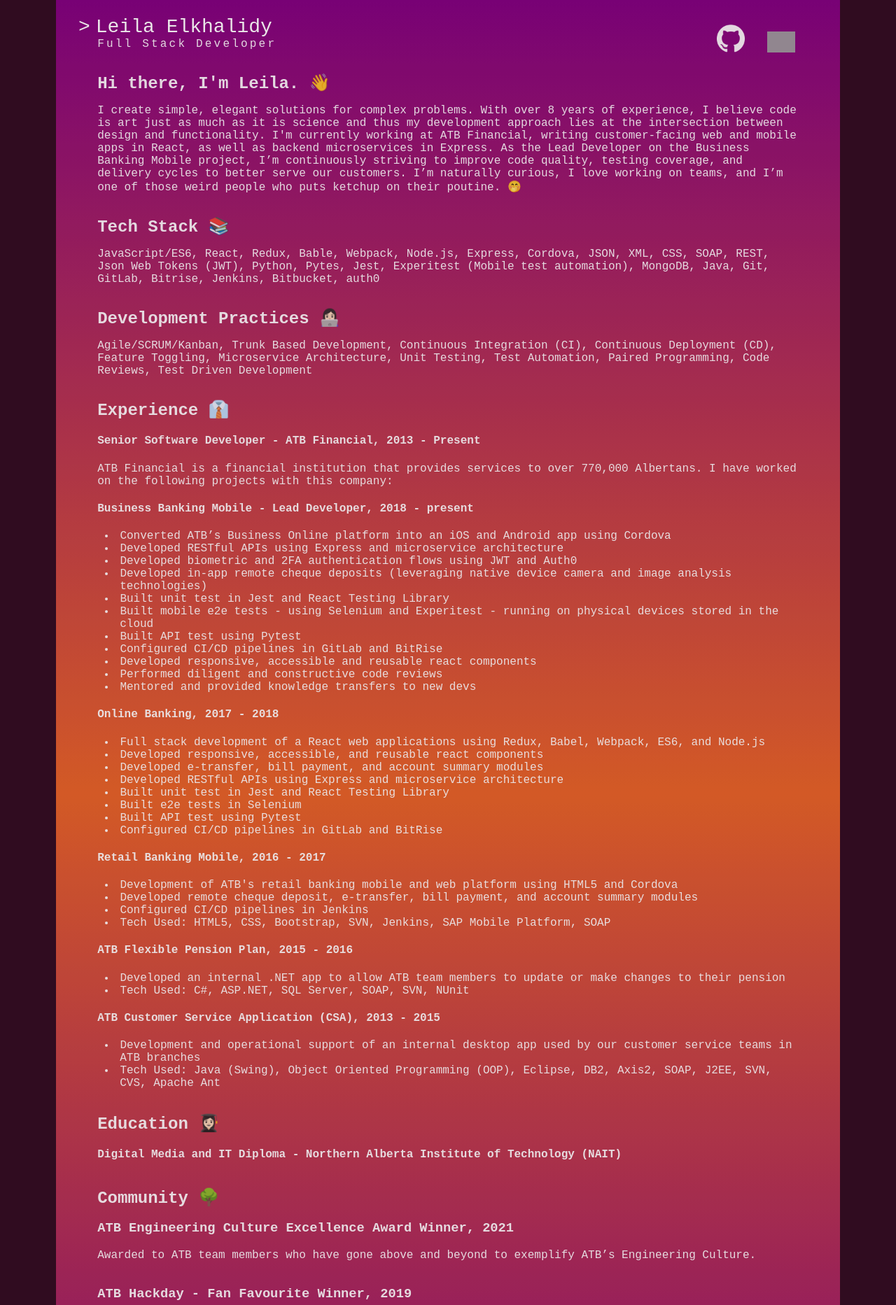
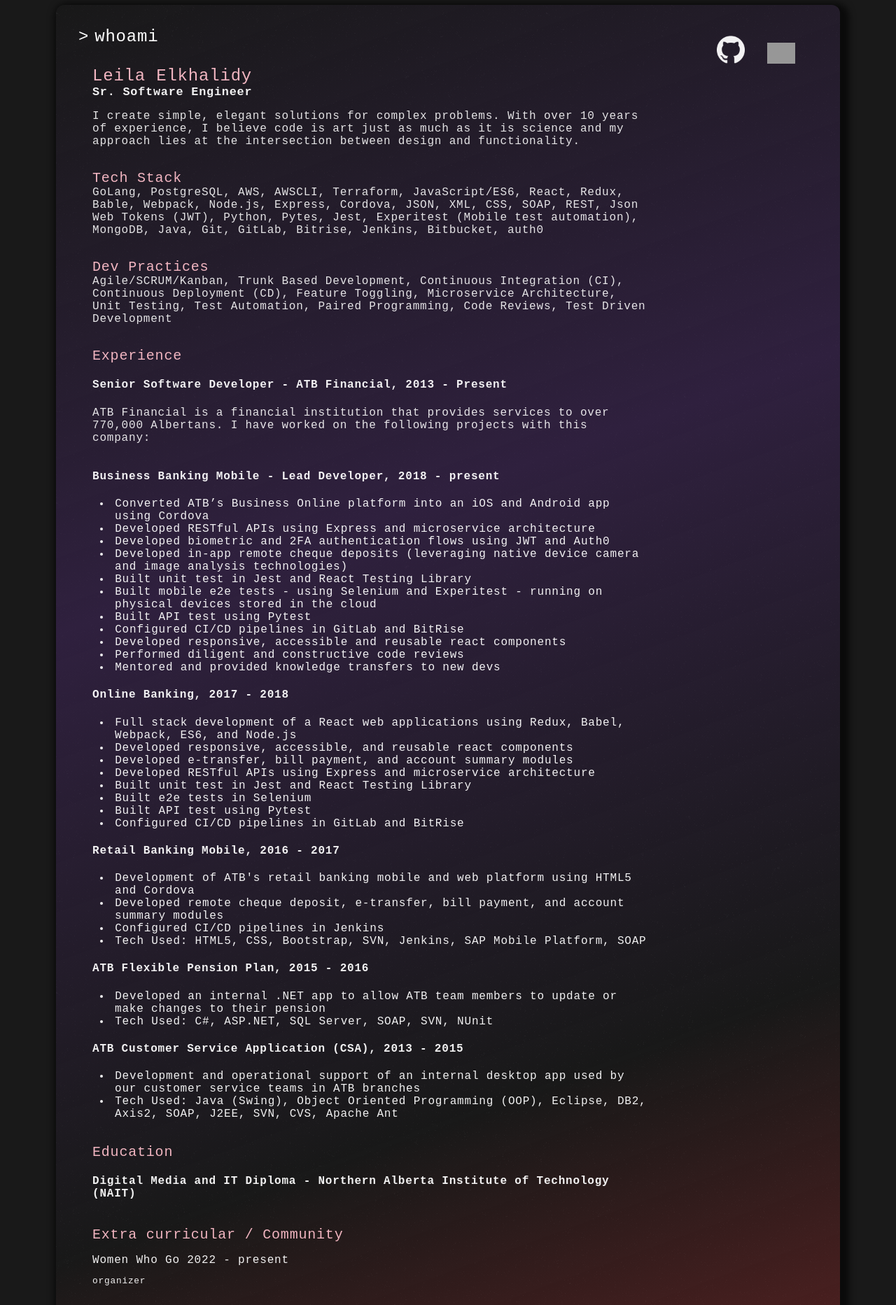
Before and after one commit to luminaire-dev/resume, a React (Create React App) app: page / in a window 1280 px wide. Shown: the part 41-1906 px from the top of the page at 70% size. Built offline with nearby package versions, Linux system fonts and the light colour scheme; grey boxes are pictures that could not be loaded.

Commit message:
update styling

```diff
--- a/package.json
+++ b/package.json
@@ -16,7 +16,7 @@
   "scripts": {
     "predeploy": "npm run build",
     "deploy": "gh-pages -d build",
-    "start": "react-scripts start",
+    "start": "react-scripts --openssl-legacy-provider start",
     "build": "react-scripts build",
     "test": "react-scripts test",
     "eject": "react-scripts eject"
@@ -41,7 +41,6 @@
   },
   "devDependencies": {
     "gh-pages": "^3.1.0",
-    "prettier": "2.1.2",
-    "webpack": "^4.44.2"
+    "prettier": "2.1.2"
   }
 }
--- a/src/App.css
+++ b/src/App.css
@@ -1,12 +1,7 @@
 .App {}
 
 .App-body {
-  background-color: #300C20;
-  min-height: 100vh;
+  background: rgb(25, 25, 25);
   display: flex;
-  flex-direction: column;
-  align-items: center;
-  justify-content: center;
-  font-size: calc(10px + 2vmin);
   color: white;
 }
--- a/src/App.js
+++ b/src/App.js
@@ -2,25 +2,53 @@
 import styled from 'styled-components';
 import gitHubIcon from './github.png';
 import emailIcon from './email.png';
+import noise from './noise.svg'
 
 const ResumeWrapper = styled.div`
-  margin 2rem 5rem ;
+  margin 3rem 5rem ;
+  letter-spacing: 0.05rem;
   padding: 2rem;
   @media only screen and (max-width: 550px) {
     margin 1rem 0.5rem;
     padding: 1rem 0.5rem;
   }
-  border-radius: 0.5rem;
-  opacity: 90%;
-  background-image: linear-gradient(purple, #e66327, purple);
+  border-radius: 0.75rem;
+  box-shadow: 5px 5px 10px 8px rgba(0,0,0,.6);
   font-family: monospace;
+  background:
+	linear-gradient(
+      160deg,
+      rgba(0,0,0,0),
+      rgba(70, 40, 100, 0.5),
+      rgba(0,0,0,0),
+      rgba(210,50,50,0.5)
+    ),
+  url(${noise});
+`
+
+const ResumeBody = styled.div`
+  font-size: 1rem;
+  padding: 0 15rem 0 1.25rem;
+  opacity: 0;
+  animation: fadeIn ease 4s;
+  animation-fill-mode: forwards;
+  animation-delay: 3s;
+
+  >li {
+    padding-left: 2rem;
+    text-indent: -1.3rem;
+  }
+
+  @keyframes fadeIn {
+    0% {opacity:0;}
+    100% {opacity:1;}
+  }
 `
 
 const Description = styled.div`
-  padding: 0rem 1.7rem;
+
   font-size: 1rem;
   padding-bottom: 1rem;
-  letter-spacing: 0.20rem;
   opacity: 0;
   animation: fadeIn ease 4s;
   animation-fill-mode: forwards;
@@ -39,67 +67,74 @@
   }
 `
 
-const ResumeBody = styled.div`
-  font-size: 1rem;
-  padding: 0rem 1.7rem;
-  opacity: 0;
-  animation: fadeIn ease 4s;
-  animation-fill-mode: forwards;
-  animation-delay: 3s;
-  >li {
-    padding-left: 2rem;
-    text-indent: -1.3rem;
+const Heading = styled.div`
+  font-size: 1.25rem;
+  padding-top: 1rem;
 
-  }
-
-  @keyframes fadeIn {
-    0% {opacity:0;}
-    100% {opacity:1;}
+  color: pink;
+  @media only screen and (max-width: 550px) {
+    font-size: 1.25rem;
   }
 `
 
-const Heading = styled.div`
-  font-size: 1.5rem;
-  font-weight: bold;
+const SubHeading = styled.div`
+  font-size: 1rem;
   padding-top: 1rem;
   @media only screen and (max-width: 550px) {
     font-size: 1.25rem;
   }
 `
 
-const Caret = styled.div`
-  float: left;
-  padding-right: 0.5rem;
-  font-size: 1.75rem;
-  @media only screen and (max-width: 550px) {
-    font-size: 1.25rem;
-    padding: 0 0.5rem;
-  }
-`
-
-const Title = styled.div`
-  font-size: 1.75rem;
+const WhoAmI = styled.div`
+  font-size: 1.5rem;
   display: flex;
   overflow: hidden;
   white-space: nowrap;
-  border-right: 1.25rem transparent solid;
+  border-right: 1rem transparent solid;
   @media only screen and (max-width: 550px) {
     border-right: 1rem transparent solid;
     font-size: 1.25rem;
     max-width: 12rem;
     font-weight: bold;
   }
-  animation: animated-text 1s steps(12,end) 1s 1 normal both,
-             animated-cursor 700ms steps(29,end) 5;
+  animation: animated-text 0.75s steps(12,end) 0.75s 1 normal both,
+             animated-cursor 900ms steps(29,end) 5;
 
   @keyframes animated-text{
     from{width: 0;}
-    to{width: 16.5rem;}
+    to{width: 6rem;}
   }
 
   @keyframes animated-cursor{
-    from{border-color: orange;}
+    from{border-color: pink;}
     to{border-color: transparent);}
+  }
+`
+
+const Name = styled.div`
+  font-size: 1.5rem;
+
+  color: pink;
+  @media only screen and (max-width: 550px) {
+    font-size: 1.25rem;
+  }
+`
+
+const Title = styled.div`
+  font-weight: bold;
+  font-size: 1.05rem;
+  padding-bottom: 1rem;
+  @media only screen and (max-width: 550px) {
+    font-size: 1.25rem;
+  }
+`
+const Caret = styled.div`
+  float: left;
+  padding-right: 0.5rem;
+  font-size: 1.5rem;
+  @media only screen and (max-width: 550px) {
+    font-size: 1.25rem;
+    padding: 0 0.5rem;
   }
 `
 
@@ -123,7 +158,7 @@
 `
 
 const CommunityContent = styled.p`
-  padding-bottom: 1rem;
+  font-size: 0.80rem;
 `
 
 function App() {
@@ -133,10 +168,9 @@
         <Flex>
           <div>
             <Caret>></Caret>
-            <Title>
-              Leila Elkhalidy
-            </Title>
-            <Description>Full Stack Developer</Description>
+            <WhoAmI>
+              whoami
+            </WhoAmI>
           </div>
           <div>
             <a href="https://github.com/luminaire-dev" target="_blank" rel="noopener noreferrer">
@@ -148,20 +182,22 @@
           </div>
         </Flex>
         <ResumeBody>
-            <Heading>Hi there, I'm Leila. 👋</Heading>
-            <p>I create simple, elegant solutions for complex problems. With over 8 years of experience, I believe code is art just as much as it is science and thus my development approach lies at the intersection between design and functionality. I'm currently working at ATB Financial, writing customer-facing web and mobile apps in React, as well as backend microservices in Express. As the Lead Developer on the Business Banking Mobile project, I’m continuously striving to improve code quality, testing coverage, and delivery cycles to better serve our customers. I’m naturally curious, I love working on teams, and I’m one of those weird people who puts ketchup on their poutine. 🤭</p>
 
-            <Heading>Tech Stack 📚</Heading>
-            <p>JavaScript/ES6, React, Redux, Bable, Webpack, Node.js, Express, Cordova, JSON, XML, CSS, SOAP, REST, Json Web Tokens (JWT),
-            Python, Pytes, Jest, Experitest (Mobile test automation), MongoDB, Java, Git, GitLab, Bitrise, Jenkins, Bitbucket, auth0</p>
+        <Name>Leila Elkhalidy  </Name>
+        <Title>Sr. Software Engineer </Title>
+            <Description>I create simple, elegant solutions for complex problems. With over 10 years of experience, I believe code is art just as much as it is science and my approach lies at the intersection between design and functionality. </Description>
 
-            <Heading>Development Practices 👩🏻‍💻</Heading>
-            <p>Agile/SCRUM/Kanban, Trunk Based Development, Continuous Integration (CI), Continuous Deployment (CD), Feature Toggling,
-            Microservice Architecture, Unit Testing, Test Automation, Paired Programming, Code Reviews, Test Driven Development</p>
+            <Heading>Tech Stack</Heading>
+            <Description>GoLang, PostgreSQL, AWS, AWSCLI, Terraform, JavaScript/ES6, React, Redux, Bable, Webpack, Node.js, Express, Cordova, JSON, XML, CSS, SOAP, REST, Json Web Tokens (JWT),
+            Python, Pytes, Jest, Experitest (Mobile test automation), MongoDB, Java, Git, GitLab, Bitrise, Jenkins, Bitbucket, auth0</Description>
 
-            <Heading>Experience 👔</Heading>
+            <Heading>Dev Practices</Heading>
+            <Description>Agile/SCRUM/Kanban, Trunk Based Development, Continuous Integration (CI), Continuous Deployment (CD), Feature Toggling,
+            Microservice Architecture, Unit Testing, Test Automation, Paired Programming, Code Reviews, Test Driven Development</Description>
+
+            <Heading>Experience</Heading>
             <h4>Senior Software Developer - ATB Financial, 2013 - Present</h4>
-            <p>ATB Financial is a financial institution that provides services to over 770,000 Albertans. I have worked on the following projects with this company:</p>
+            <Description>ATB Financial is a financial institution that provides services to over 770,000 Albertans. I have worked on the following projects with this company:</Description>
 
             <h4> Business Banking Mobile - Lead Developer, 2018 - present </h4>
               <li>Converted ATB’s Business Online platform into an iOS and Android app using Cordova</li>
@@ -200,23 +236,26 @@
             <li>Development and operational support of an internal desktop app used by our customer service teams in ATB branches</li>
             <li>Tech Used: Java (Swing), Object Oriented Programming (OOP), Eclipse, DB2, Axis2, SOAP, J2EE, SVN, CVS, Apache Ant</li>
 
-            <br /><Heading>Education 👩🏻‍🎓</Heading>
+            <br /><Heading>Education</Heading>
             <h4>Digital Media and IT Diploma - Northern Alberta Institute of Technology (NAIT)</h4>
 
-            <Heading>Community 🌳</Heading>
-            <h3>ATB Engineering Culture Excellence Award Winner, 2021</h3>
+            <Heading>Extra curricular / Community</Heading>
+            <SubHeading>Women Who Go 2022 - present </SubHeading>
+            <CommunityContent> organizer </CommunityContent>
+
+            <SubHeading>ATB Eng Culture Excellence Award Winner, 2021</SubHeading>
             <CommunityContent>Awarded to ATB team members who have gone above and beyond to exemplify ATB’s Engineering Culture.</CommunityContent>
 
-            <h3>ATB Hackday - Fan Favourite Winner, 2019</h3>
+            <SubHeading>ATB Hackday - Fan Favourite Winner, 2019</SubHeading>
             <CommunityContent>Developed a plugin that standardizes APIs creation at ATB, speeding up dev time and improving code quality and logging.</CommunityContent>
 
-            <h3>HackEDbeta at Startup Edmonton, 2017</h3>
+            <SubHeading>HackEDbeta at Startup Edmonton, 2017</SubHeading>
             <CommunityContent>Volunteered as a Mentor at this beginner-friendly hackathon.</CommunityContent>
 
-            <h3>Apple Worldwide Developers Conference (WDDC), 2017</h3>
+            <SubHeading>Apple Worldwide Developers Conference (WDDC), 2017</SubHeading>
             <CommunityContent>Attended sessions on Apple Pay, Swift, Accessibility, Core ML, and AR.</CommunityContent>
 
-            <h3>Google Cloud Relay, 2018</h3>
+            <SubHeading>Google Cloud Relay, 2018</SubHeading>
             <CommunityContent>In this 6 hours coding relay challenge, I wrote a Google Cloud hosted React app that provides a localized ski condition forecast.</CommunityContent>
         </ResumeBody>
       </ResumeWrapper>
```
Also changed, not shown: src/noise.svg (added).
